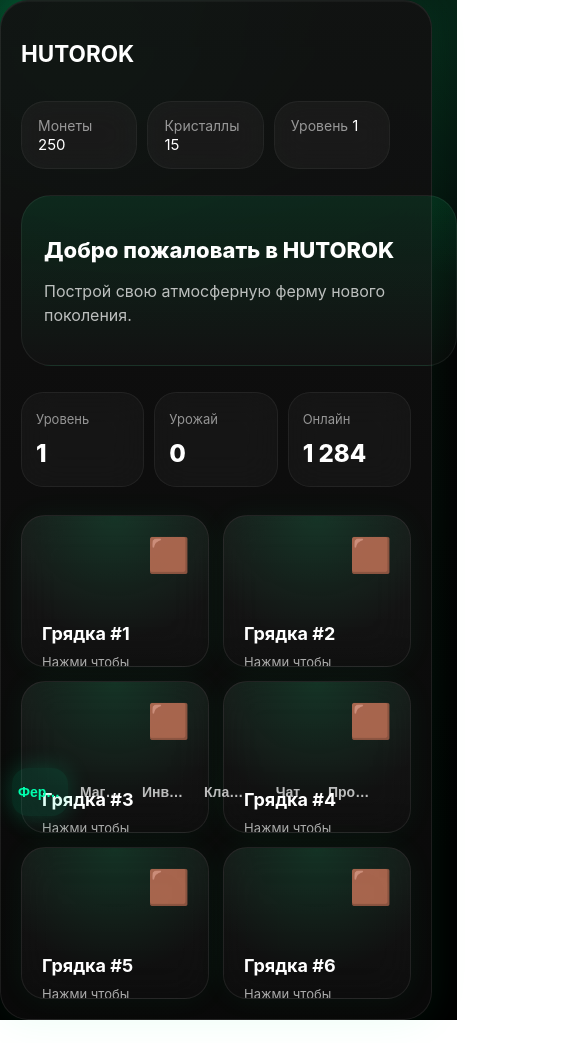
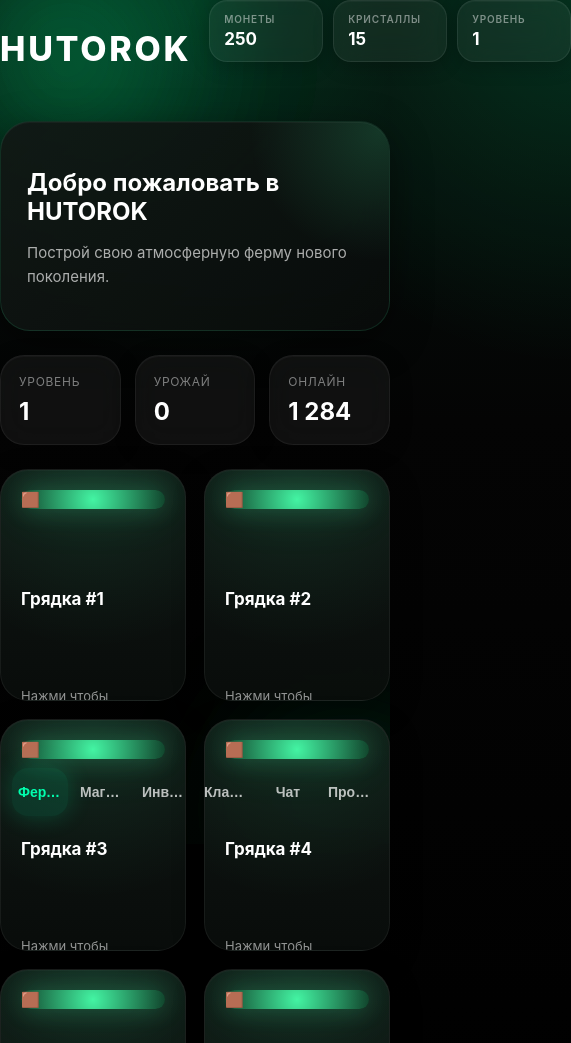
Before and after one commit to hutorokfermakz/hutor-webapp, a plain HTML site: page index.html in a window 390 px wide. Shown: the top 1043 px of the page, 571 px wide, since content can reach past the window. Before the commit the page ends 1020 px from the top, so only its background shows below. Drawn offline with Linux system fonts and the light colour scheme.

Commit message:
Update farm.css

```diff
--- a/styles/screens/farm.css
+++ b/styles/screens/farm.css
@@ -1,108 +1,76 @@
+/* styles/screens/farm.css */
+
 .farm-screen {
-  width: 100%;
-  min-height: 100vh;
-  padding:
-    24px
-    20px
-    180px;
+  padding-bottom: 140px;
+}
 
-  position: relative;
-  overflow: hidden;
+.farm-hero {
+  display: flex;
+  flex-direction: column;
+  gap: 24px;
 }
 
 /* HERO */
 
-.farm-hero {
-  width: 100%;
-
-  padding: 28px;
-
-  border-radius: 34px;
-
-  background:
-    linear-gradient(
-      180deg,
-      rgba(18, 18, 18, 0.92),
-      rgba(10, 10, 10, 0.88)
-    );
-
-  border:
-    1px solid rgba(255,255,255,0.08);
-
-  backdrop-filter: blur(24px);
-
-  box-shadow:
-    0 0 40px rgba(0,255,140,0.08),
-    inset 0 1px 0 rgba(255,255,255,0.04);
-
-  position: relative;
+.hero-header {
+  display: flex;
+  align-items: flex-start;
+  justify-content: space-between;
+  gap: 18px;
 }
 
-/* HEADER */
-
-.hero-header {
-  display: flex;
-  justify-content: space-between;
-  align-items: flex-start;
-  gap: 16px;
-
-  margin-bottom: 26px;
-}
-
-.hero-title h1 {
-  font-size: 58px;
-  font-weight: 900;
-  letter-spacing: 2px;
+.hero-title {
+  font-size: 34px;
+  font-weight: 800;
+  letter-spacing: 0.08em;
 
   color: #ffffff;
-
-  line-height: 0.95;
-
-  margin-bottom: 10px;
-}
-
-.hero-title p {
-  font-size: 18px;
-  line-height: 1.4;
-
-  color: rgba(255,255,255,0.72);
-
-  max-width: 220px;
 }
 
 /* BALANCE */
 
-.hero-balance {
+.balance-group {
   display: flex;
-  gap: 12px;
+  align-items: center;
+  gap: 10px;
 }
 
 .balance-card {
-  min-width: 120px;
+  display: flex;
+  flex-direction: column;
+  gap: 4px;
 
-  padding: 14px 16px;
+  min-width: 84px;
 
-  border-radius: 24px;
+  padding: 12px 14px;
+  border-radius: 18px;
 
-  background:
-    rgba(255,255,255,0.04);
+  background: rgba(255, 255, 255, 0.05);
 
-  border:
-    1px solid rgba(255,255,255,0.05);
+  border: 1px solid rgba(255, 255, 255, 0.08);
 
   backdrop-filter: blur(16px);
+
+  box-shadow:
+    0 4px 20px rgba(0, 0, 0, 0.24),
+    inset 0 1px 0 rgba(255, 255, 255, 0.03);
 }
 
 .balance-label {
-  font-size: 14px;
-  color: rgba(255,255,255,0.55);
+  font-size: 10px;
+  font-weight: 600;
 
-  margin-bottom: 8px;
+  letter-spacing: 0.08em;
+  text-transform: uppercase;
+
+  color: rgba(255, 255, 255, 0.46);
 }
 
-.balance-value {
-  font-size: 22px;
-  font-weight: 800;
+.coins-value,
+.crystals-value,
+.level-value {
+  font-size: 17px;
+  font-weight: 700;
 
   color: #ffffff;
 }
@@ -110,226 +78,185 @@
 /* WELCOME */
 
 .welcome-card {
-  width: 100%;
+  position: relative;
 
-  padding: 28px;
+  overflow: hidden;
 
+  padding: 26px;
   border-radius: 30px;
 
   background:
     linear-gradient(
-      180deg,
-      rgba(0,255,140,0.10),
-      rgba(255,255,255,0.02)
+      135deg,
+      rgba(17, 24, 21, 0.94),
+      rgba(9, 12, 11, 0.88)
     );
 
-  border:
-    1px solid rgba(255,255,255,0.06);
+  border: 1px solid rgba(70, 255, 170, 0.12);
 
-  margin-bottom: 26px;
+  backdrop-filter: blur(24px);
+
+  box-shadow:
+    0 12px 40px rgba(0, 0, 0, 0.42),
+    inset 0 1px 0 rgba(255, 255, 255, 0.04);
 }
 
-.welcome-card h2 {
-  font-size: 28px;
-  font-weight: 800;
+.welcome-card::before {
+  content: "";
+
+  position: absolute;
+
+  top: -120px;
+  right: -120px;
+
+  width: 260px;
+  height: 260px;
+
+  border-radius: 50%;
+
+  background:
+    radial-gradient(
+      circle,
+      rgba(70, 255, 170, 0.16),
+      transparent 70%
+    );
+
+  pointer-events: none;
+}
+
+.welcome-content {
+  position: relative;
+  z-index: 2;
+}
+
+.welcome-title {
+  margin-bottom: 10px;
+
+  font-size: 24px;
+  font-weight: 700;
 
   color: #ffffff;
-
-  margin-bottom: 16px;
 }
 
-.welcome-card p {
-  font-size: 18px;
-  line-height: 1.5;
+.welcome-text {
+  font-size: 15px;
+  line-height: 1.6;
 
-  color: rgba(255,255,255,0.72);
+  color: rgba(255, 255, 255, 0.66);
 }
 
 /* STATS */
 
 .stats-grid {
   display: grid;
-
-  grid-template-columns:
-    repeat(3, 1fr);
-
+  grid-template-columns: repeat(3, 1fr);
   gap: 14px;
 }
 
 .stat-card {
-  padding: 22px;
+  padding: 18px;
+  border-radius: 24px;
 
-  border-radius: 28px;
+  background: rgba(255, 255, 255, 0.05);
 
-  background:
-    rgba(255,255,255,0.03);
+  border: 1px solid rgba(255, 255, 255, 0.06);
 
-  border:
-    1px solid rgba(255,255,255,0.06);
+  backdrop-filter: blur(16px);
 
-  backdrop-filter: blur(18px);
+  box-shadow:
+    0 6px 22px rgba(0, 0, 0, 0.26),
+    inset 0 1px 0 rgba(255, 255, 255, 0.03);
 }
 
 .stat-label {
-  font-size: 15px;
+  margin-bottom: 8px;
 
-  color: rgba(255,255,255,0.55);
+  font-size: 12px;
+  letter-spacing: 0.06em;
+  text-transform: uppercase;
 
-  margin-bottom: 12px;
+  color: rgba(255, 255, 255, 0.46);
 }
 
 .stat-value {
-  font-size: 34px;
-  font-weight: 800;
+  font-size: 24px;
+  font-weight: 700;
 
   color: #ffffff;
 }
 
-/* MOBILE */
-
-@media (max-width: 700px) {
-
-  .farm-screen {
-    padding:
-      18px
-      14px
-      160px;
-  }
-
-  .farm-hero {
-    padding: 20px;
-    border-radius: 28px;
-  }
-
-  .hero-header {
-    flex-direction: column;
-  }
-
-  .hero-title h1 {
-    font-size: 42px;
-  }
-
-  .hero-title p {
-    font-size: 16px;
-    max-width: 100%;
-  }
-
-  .hero-balance {
-    width: 100%;
-  }
-
-  .balance-card {
-    flex: 1;
-    min-width: auto;
-  }
-
-  .balance-value {
-    font-size: 20px;
-  }
-
-  .welcome-card {
-    padding: 22px;
-  }
-
-  .welcome-card h2 {
-    font-size: 22px;
-  }
-
-  .welcome-card p {
-    font-size: 16px;
-  }
-
-  .stats-grid {
-    grid-template-columns:
-      repeat(3, 1fr);
-
-    gap: 10px;
-  }
-
-  .stat-card {
-    padding: 18px 14px;
-    border-radius: 22px;
-  }
-
-  .stat-label {
-    font-size: 13px;
-  }
-
-  .stat-value {
-    font-size: 24px;
-  }
-}
 /* FARM GRID */
 
 .farm-grid {
-
-  margin-top: 28px;
-
   display: grid;
-
-  grid-template-columns:
-    repeat(2, 1fr);
-
+  grid-template-columns: repeat(2, 1fr);
   gap: 18px;
 }
 
 /* PLOT */
 
 .farm-plot {
-
   position: relative;
 
-  height: 180px;
+  overflow: hidden;
 
-  border-radius: 30px;
+  min-height: 230px;
 
-  overflow: hidden;
+  border-radius: 28px;
 
   background:
     linear-gradient(
       180deg,
-      rgba(255,255,255,0.05),
-      rgba(255,255,255,0.02)
+      rgba(17, 24, 21, 0.92),
+      rgba(10, 14, 12, 0.88)
     );
 
-  border:
-    1px solid rgba(255,255,255,0.08);
+  border: 1px solid rgba(255, 255, 255, 0.06);
 
-  backdrop-filter: blur(20px);
+  backdrop-filter: blur(22px);
 
   box-shadow:
-    0 0 30px rgba(0,255,140,0.05);
+    0 10px 30px rgba(0, 0, 0, 0.34),
+    inset 0 1px 0 rgba(255, 255, 255, 0.03);
 
   transition:
-    transform 0.3s ease,
-    box-shadow 0.3s ease;
+    transform 0.35s ease,
+    border-color 0.35s ease,
+    box-shadow 0.35s ease;
 }
 
 .farm-plot:active {
-
-  transform: scale(0.97);
+  transform: scale(0.985);
 }
 
-.farm-plot:hover {
+.farm-plot.planted {
+  border-color: rgba(70, 255, 170, 0.12);
+}
+
+.farm-plot.ready {
+  border-color: rgba(70, 255, 170, 0.34);
 
   box-shadow:
-    0 0 40px rgba(0,255,140,0.12);
+    0 0 30px rgba(70, 255, 170, 0.14),
+    0 0 70px rgba(70, 255, 170, 0.08);
+
+  animation: readyPulse 2.2s infinite;
 }
 
-/* GLOW */
+/* PLOT GLOW */
 
 .plot-glow {
-
   position: absolute;
-
   inset: 0;
 
   background:
     radial-gradient(
       circle at top,
-      rgba(0,255,140,0.12),
-      transparent 70%
+      rgba(70, 255, 170, 0.12),
+      transparent 72%
     );
+
+  opacity: 0.8;
 
   pointer-events: none;
 }
@@ -337,139 +264,130 @@
 /* CONTENT */
 
 .plot-content {
+  position: relative;
+  z-index: 2;
 
-  position: relative;
-
-  z-index: 2;
+  display: flex;
+  flex-direction: column;
+  justify-content: space-between;
 
   height: 100%;
 
   padding: 20px;
+}
 
+.plot-header {
   display: flex;
-
   flex-direction: column;
-
-  justify-content: flex-end;
+  gap: 8px;
 }
 
 .plot-title {
-
-  font-size: 22px;
+  font-size: 17px;
   font-weight: 700;
 
-  color: white;
-
-  margin-bottom: 10px;
+  color: #ffffff;
 }
 
 .plot-status {
+  font-size: 13px;
 
-  font-size: 15px;
-
-  color:
-    rgba(255,255,255,0.65);
+  color: rgba(255, 255, 255, 0.56);
 }
 
-/* MOBILE */
+/* CENTER */
 
-@media (max-width: 700px) {
+.plot-center {
+  display: flex;
+  align-items: center;
+  justify-content: center;
 
-  .farm-grid {
-
-    grid-template-columns:
-      repeat(2, 1fr);
-
-    gap: 14px;
-  }
-
-  .farm-plot {
-
-    height: 150px;
-
-    border-radius: 24px;
-  }
-
-  .plot-title {
-
-    font-size: 18px;
-  }
-
-  .plot-status {
-
-    font-size: 13px;
-  }
-
-}
-/* PLANTED */
-
-.farm-plot.planted {
-
-  border:
-    1px solid rgba(0,255,140,0.25);
-
-  box-shadow:
-    0 0 40px rgba(0,255,140,0.15);
+  flex: 1;
 }
 
 /* PLANT */
 
 .plot-plant {
+  border-radius: 999px;
 
-  position: absolute;
+  background:
+    radial-gradient(
+      circle at center,
+      rgba(70, 255, 170, 0.95),
+      rgba(16, 120, 70, 0.4)
+    );
 
-  top: 18px;
-  right: 18px;
+  box-shadow:
+    0 0 24px rgba(70, 255, 170, 0.24),
+    0 0 50px rgba(70, 255, 170, 0.14);
 
-  font-size: 34px;
-
-  opacity: 0.9;
+  transition: all 0.4s ease;
 }
 
-/* HOVER */
+.plot-plant.stage-1 {
+  width: 24px;
+  height: 24px;
 
-.farm-plot:active {
-
-  transform:
-    scale(0.96);
-}
-/* READY */
-
-.farm-plot.ready {
-
-  border:
-    1px solid rgba(255,220,120,0.4);
-
-  box-shadow:
-    0 0 50px rgba(255,220,120,0.22);
-
-  animation:
-    readyPulse 2s ease infinite;
+  opacity: 0.7;
 }
 
-/* ANIMATION */
+.plot-plant.stage-2 {
+  width: 42px;
+  height: 42px;
+}
+
+.plot-plant.stage-3 {
+  width: 58px;
+  height: 58px;
+}
+
+.plot-plant.stage-4 {
+  width: 72px;
+  height: 72px;
+
+  animation: readyPulse 2s infinite;
+}
+
+/* FOOTER */
+
+.plot-footer {
+  display: flex;
+}
+
+.plot-action {
+  width: 100%;
+}
+
+/* PLACEHOLDER */
+
+.screen-placeholder {
+  display: flex;
+  align-items: center;
+  justify-content: center;
+
+  min-height: 60vh;
+
+  font-size: 28px;
+  font-weight: 700;
+
+  color: rgba(255, 255, 255, 0.7);
+}
+
+/* ANIMATIONS */
 
 @keyframes readyPulse {
-
   0% {
-
-    transform:
-      scale(1);
-
+    transform: scale(1);
+    filter: brightness(1);
   }
 
   50% {
-
-    transform:
-      scale(1.02);
-
+    transform: scale(1.06);
+    filter: brightness(1.15);
   }
 
   100% {
-
-    transform:
-      scale(1);
-
+    transform: scale(1);
+    filter: brightness(1);
   }
-
 }
```
